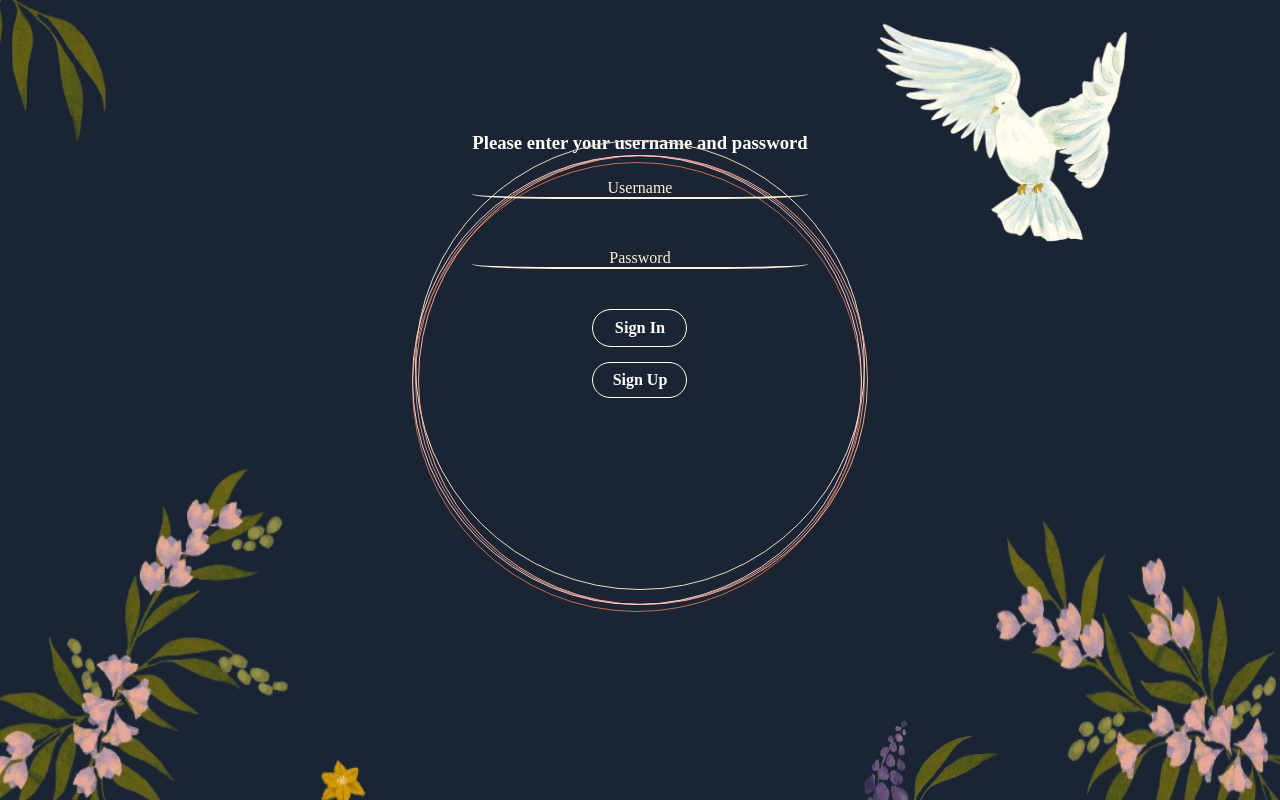
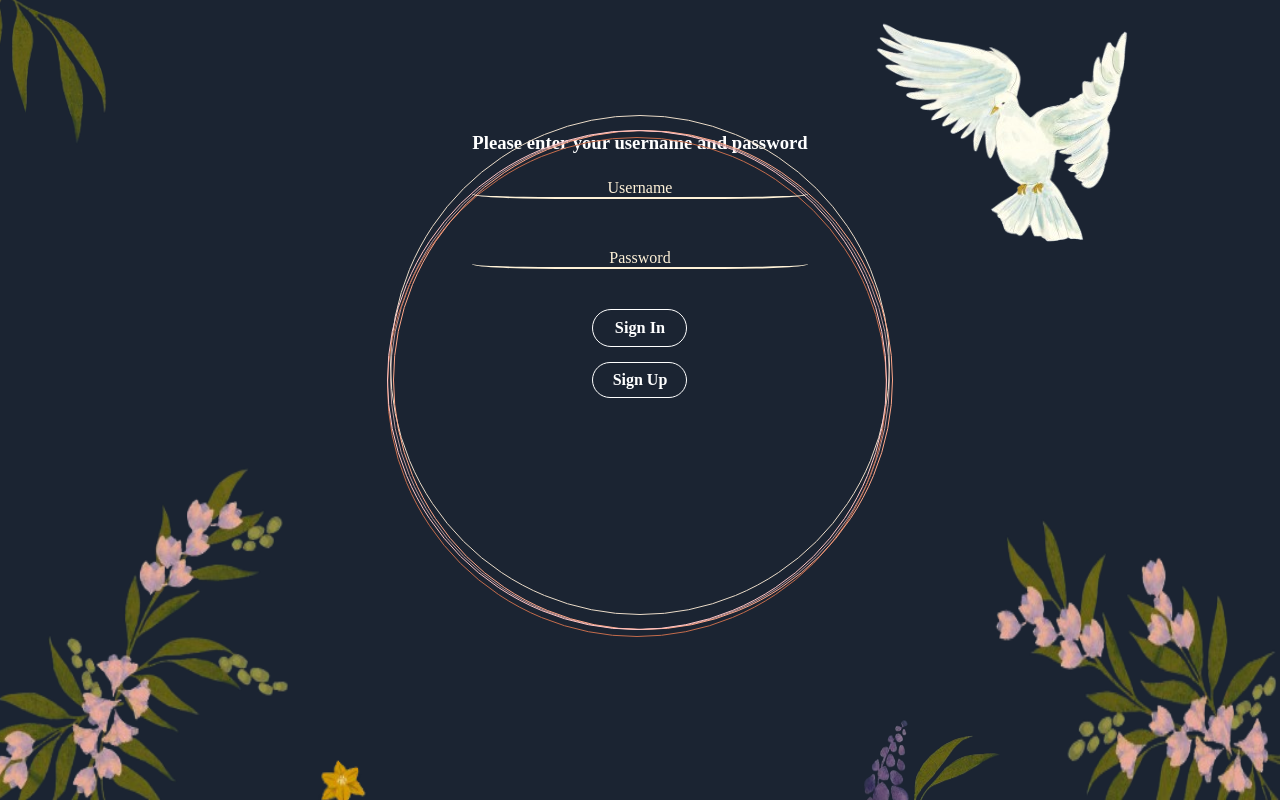
Before and after one commit to fikireguale/comp307-proj, a React (Create React App) app in the folder frontend/: page /signIn in a window 1280 px wide. Built offline with nearby package versions, Linux system fonts and the light colour scheme.

Commit message:
correct circle width and height

```diff
--- a/frontend/src/index.css
+++ b/frontend/src/index.css
@@ -277,8 +277,8 @@
 
 .signIn .circle1{
   z-index: 1;
-  width: 450px;
-  height:450px;
+  width: 500px;
+  height:500px;
   border-radius: 50%; /*make it round*/
   border: 1.5px solid #ba9699;
   background-color: transparent;
@@ -289,8 +289,8 @@
 }
 .signIn .circle2{
   z-index: 1;
-  width: 450px;
-  height:450px;
+  width: 500px;
+  height:500px;
   border-radius: 50%; /*make it round*/
   border: 1.5px solid #EADBC8;
   background-color: transparent;
@@ -301,8 +301,8 @@
 }
 .signIn .circle3{
   z-index: 1;
-  width: 450px;
-  height:450px;
+  width: 500px;
+  height:500px;
   border-radius: 50%; /*make it round*/
   border: 1.5px solid #c46c4c;
   background-color: transparent;
@@ -314,8 +314,8 @@
 
 .signIn .circle4{
   z-index: 1;
-  width: 450px;
-  height:450px;
+  width: 500px;
+  height:500px;
   border-radius: 50%; /*make it round*/
   border: 1.5px solid #fea789;
   background-color: transparent;
@@ -327,8 +327,8 @@
 
 .signIn .circle5{
   z-index: 1;
-  width: 450px;
-  height:450px;
+  width: 500px;
+  height:500px;
   border-radius: 50%; /*make it round*/
   border: 1.5px solid #FFC5C5;
   background-color: transparent;
```
